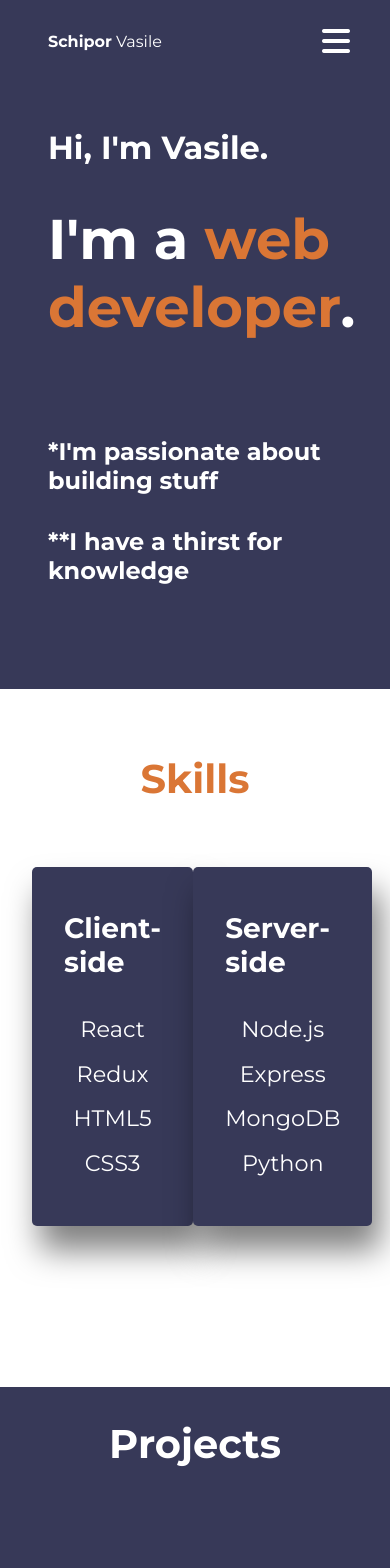
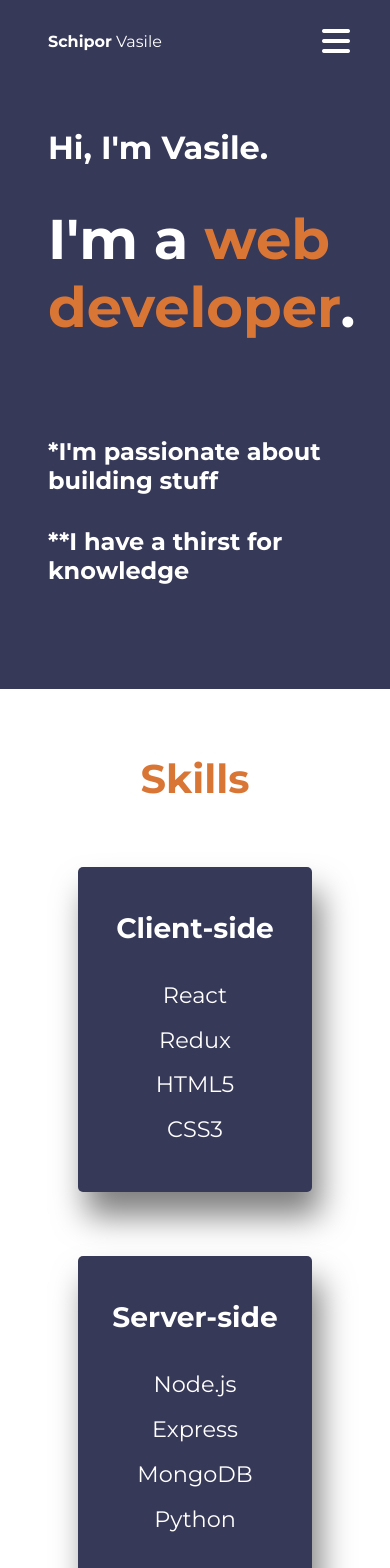
Before and after one commit to Utakato/Portfolio, a React (Create React App) app in the folder client/: page / in a window 390 px wide. Shown: the top 1568 px of the page. Built offline with nearby package versions, Linux system fonts and the light colour scheme.

Commit message:
Add responsive style

```diff
--- a/client/src/components/Skills/style.css
+++ b/client/src/components/Skills/style.css
@@ -18,6 +18,7 @@
 .card {
     background-color: var(--blue);
     padding: 1rem 2rem;
+    width: 170px;
     color: var(--white);
     border-radius: 5px;
     font-size: 1.5rem;
@@ -50,3 +51,17 @@ li {
     font-size: 1.4rem;
 
 }
+
+
+@media screen and (max-width: 650px) {
+    .wrapper {
+        flex-direction: column;
+        gap: 4rem;
+    }
+
+    .card {
+        text-align: center;
+    }
+
+
+}
```
